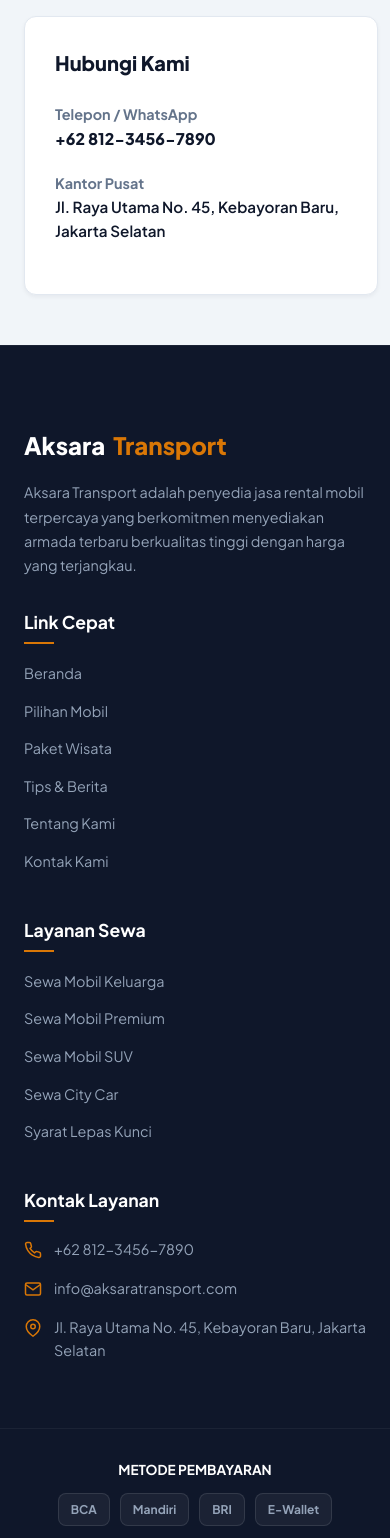
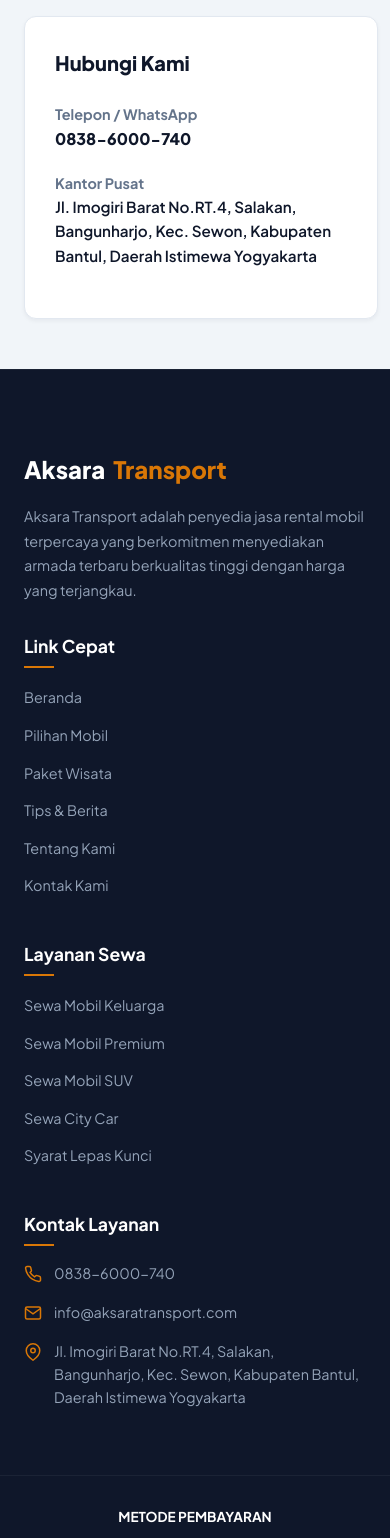
Before and after one commit to nandarprasetya-bot/aksara-transport-web, a Next.js app: page /pesan-sopir in a window 390 px wide. Shown: the part 2660-4198 px from the top of the page. Built offline with nearby package versions, Linux system fonts and the light colour scheme.

Commit message:
fix(contact): update hardcoded dummy phone number to real user phone number

```diff
--- a/src/app/kontak/page.tsx
+++ b/src/app/kontak/page.tsx
@@ -396,11 +396,11 @@ function KontakInner() {
                                 <h3 style={{ fontSize: '1.25rem', fontWeight: 800, color: 'var(--primary)', marginBottom: '24px' }}>Hubungi Kami</h3>
                                 <div style={{ marginBottom: '20px' }}>
                                     <h4 style={{ fontSize: '0.9rem', color: 'var(--text-muted)' }}>Telepon / WhatsApp</h4>
-                                    <p style={{ fontWeight: 800 }}>+62 812-3456-7890</p>
+                                    <p style={{ fontWeight: 800 }}>0838-6000-740</p>
                                 </div>
                                 <div style={{ marginBottom: '20px' }}>
                                     <h4 style={{ fontSize: '0.9rem', color: 'var(--text-muted)' }}>Kantor Pusat</h4>
-                                    <p style={{ fontSize: '0.95rem', fontWeight: 600 }}>Jl. Raya Utama No. 45, Kebayoran Baru, Jakarta Selatan</p>
+                                    <p style={{ fontSize: '0.95rem', fontWeight: 600 }}>Jl. Imogiri Barat No.RT.4, Salakan, Bangunharjo, Kec. Sewon, Kabupaten Bantul, Daerah Istimewa Yogyakarta</p>
                                 </div>
                             </div>
                         </div>
--- a/src/app/layout.tsx
+++ b/src/app/layout.tsx
@@ -46,13 +46,13 @@ const jsonLd = {
   name: 'Aksara Transport Jogja',
   image: 'https://jogjasewamobil.com/icon.png',
   url: 'https://jogjasewamobil.com',
-  telephone: '+6281234567890',
+  telephone: '+628386000740',
   address: {
     '@type': 'PostalAddress',
-    streetAddress: 'Yogyakarta',
-    addressLocality: 'Yogyakarta',
-    addressRegion: 'DIY',
-    postalCode: '55271',
+    streetAddress: 'Jl. Imogiri Barat No.RT.4, Salakan, Bangunharjo, Kec. Sewon',
+    addressLocality: 'Kabupaten Bantul',
+    addressRegion: 'Daerah Istimewa Yogyakarta',
+    postalCode: '55188',
     addressCountry: 'ID'
   }
 };
--- a/src/app/pesan-sopir/page.tsx
+++ b/src/app/pesan-sopir/page.tsx
@@ -319,11 +319,11 @@ function PesanSopirInner() {
                                 <h3 style={{ fontSize: '1.25rem', fontWeight: 800, color: 'var(--primary)', marginBottom: '24px' }}>Hubungi Kami</h3>
                                 <div style={{ marginBottom: '20px' }}>
                                     <h4 style={{ fontSize: '0.9rem', color: 'var(--text-muted)' }}>Telepon / WhatsApp</h4>
-                                    <p style={{ fontWeight: 800 }}>+62 812-3456-7890</p>
+                                    <p style={{ fontWeight: 800 }}>0838-6000-740</p>
                                 </div>
                                 <div style={{ marginBottom: '20px' }}>
                                     <h4 style={{ fontSize: '0.9rem', color: 'var(--text-muted)' }}>Kantor Pusat</h4>
-                                    <p style={{ fontSize: '0.95rem', fontWeight: 600 }}>Jl. Raya Utama No. 45, Kebayoran Baru, Jakarta Selatan</p>
+                                    <p style={{ fontSize: '0.95rem', fontWeight: 600 }}>Jl. Imogiri Barat No.RT.4, Salakan, Bangunharjo, Kec. Sewon, Kabupaten Bantul, Daerah Istimewa Yogyakarta</p>
                                 </div>
                             </div>
                         </div>
--- a/src/components/Footer.tsx
+++ b/src/components/Footer.tsx
@@ -37,7 +37,7 @@ export default function Footer() {
                     <ul className="footer-contact-list">
                         <li>
                             <svg xmlns="http://www.w3.org/2000/svg" width="18" height="18" viewBox="0 0 24 24" fill="none" stroke="currentColor" strokeWidth="2"><path d="M22 16.92v3a2 2 0 0 1-2.18 2 19.79 19.79 0 0 1-8.63-3.07 19.5 19.5 0 0 1-6-6 19.79 19.79 0 0 1-3.07-8.67A2 2 0 0 1 4.11 2h3a2 2 0 0 1 2 1.72 12.84 12.84 0 0 0 .7 2.81 2 2 0 0 1-.45 2.11L8.09 9.91a16 16 0 0 0 6 6l1.27-1.27a2 2 0 0 1 2.11-.45 12.84 12.84 0 0 0 2.81.7A2 2 0 0 1 22 16.92z"></path></svg>
-                            <span>+62 812-3456-7890</span>
+                            <span>0838-6000-740</span>
                         </li>
                         <li>
                             <svg xmlns="http://www.w3.org/2000/svg" width="18" height="18" viewBox="0 0 24 24" fill="none" stroke="currentColor" strokeWidth="2"><path d="M4 4h16c1.1 0 2 .9 2 2v12c0 1.1-.9 2-2 2H4c-1.1 0-2-.9-2-2V6c0-1.1.9-2 2-2z"></path><polyline points="22,6 12,13 2,6"></polyline></svg>
@@ -45,7 +45,7 @@ export default function Footer() {
                         </li>
                         <li>
                             <svg xmlns="http://www.w3.org/2000/svg" width="18" height="18" viewBox="0 0 24 24" fill="none" stroke="currentColor" strokeWidth="2"><path d="M21 10c0 7-9 13-9 13s-9-6-9-13a9 9 0 0 1 18 0z"></path><circle cx="12" cy="10" r="3"></circle></svg>
-                            <span>Jl. Raya Utama No. 45, Kebayoran Baru, Jakarta Selatan</span>
+                            <span>Jl. Imogiri Barat No.RT.4, Salakan, Bangunharjo, Kec. Sewon, Kabupaten Bantul, Daerah Istimewa Yogyakarta</span>
                         </li>
                     </ul>
                 </div>
```
